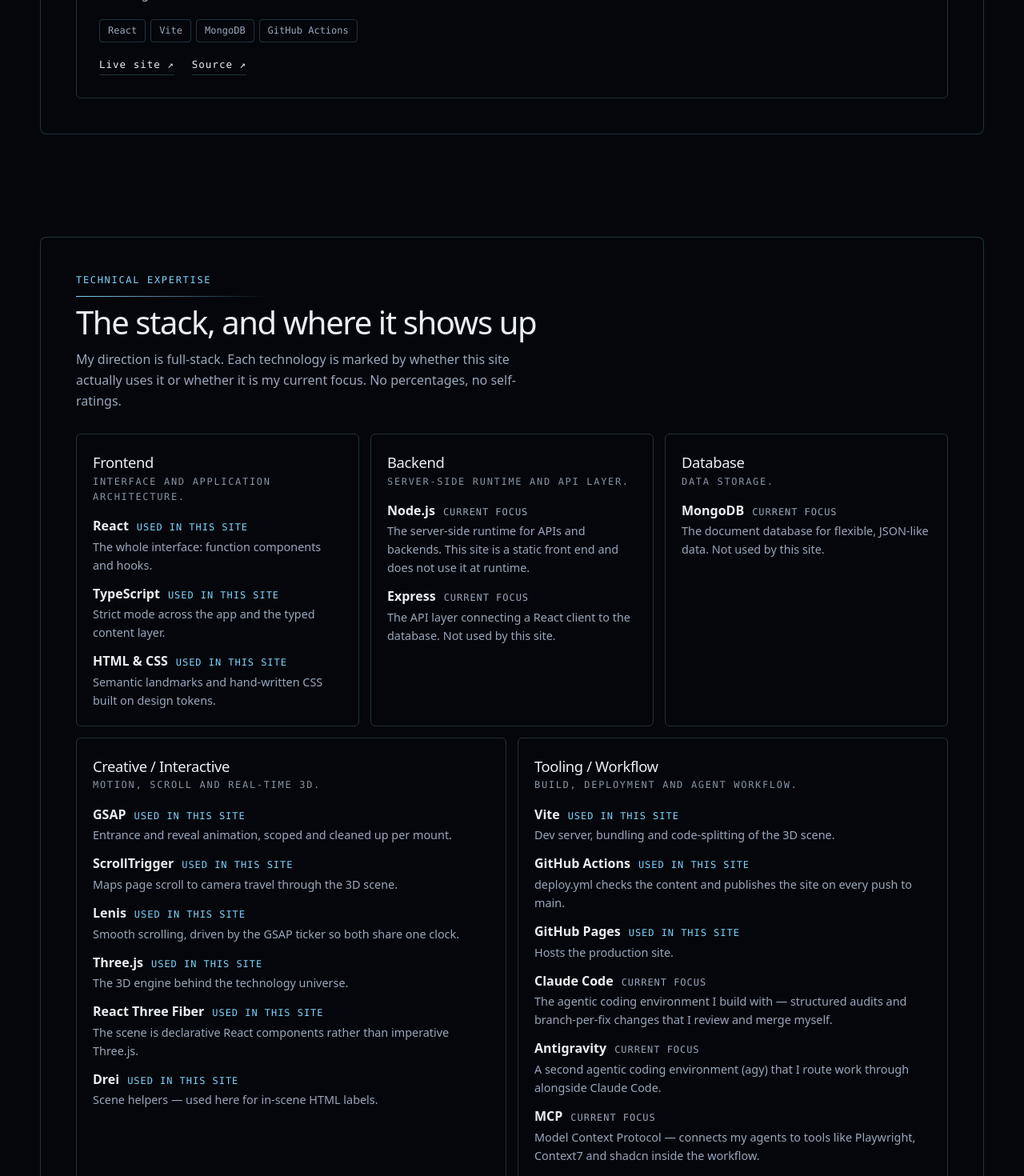
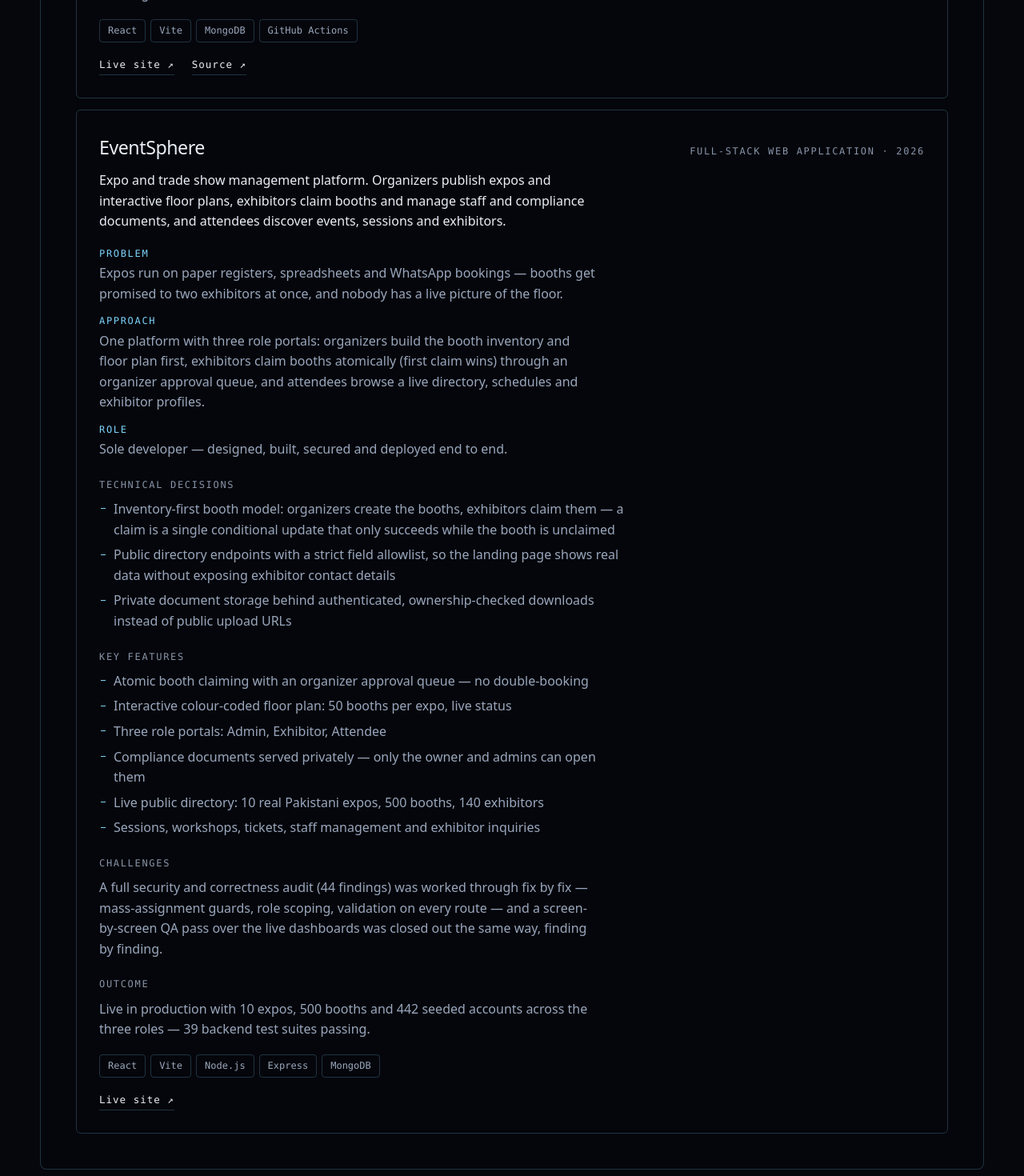
Before and after one commit to shees-swe/shees-swe.github.io, a React (Vite) app: page / in a window 1280 px wide. Shown: the part 2820-4290 px from the top of the page at 80% size. Built offline with nearby package versions, Linux system fonts and the light colour scheme; a web font is replaced by a local one.

Commit message:
Add EventSphere project entry

```diff
--- a/src/data/projects.ts
+++ b/src/data/projects.ts
@@ -62,6 +62,39 @@ export const projects: Project[] = [
     liveUrl: 'https://edupredict-blue.vercel.app',
     sourceUrl: 'https://github.com/shees-swe/edupredict',
   },
+  {
+    id: 'eventsphere',
+    name: 'EventSphere',
+    kind: 'Full-Stack Web Application',
+    year: '2026',
+    summary:
+      'Expo and trade show management platform. Organizers publish expos and interactive floor plans, exhibitors claim booths and manage staff and compliance documents, and attendees discover events, sessions and exhibitors.',
+    problem:
+      'Expos run on paper registers, spreadsheets and WhatsApp bookings — booths get promised to two exhibitors at once, and nobody has a live picture of the floor.',
+    solution:
+      'One platform with three role portals: organizers build the booth inventory and floor plan first, exhibitors claim booths atomically (first claim wins) through an organizer approval queue, and attendees browse a live directory, schedules and exhibitor profiles.',
+    role: 'Sole developer — designed, built, secured and deployed end to end.',
+    stack: ['react', 'vite', 'node', 'express', 'mongodb'],
+    features: [
+      'Atomic booth claiming with an organizer approval queue — no double-booking',
+      'Interactive colour-coded floor plan: 50 booths per expo, live status',
+      'Three role portals: Admin, Exhibitor, Attendee',
+      'Compliance documents served privately — only the owner and admins can open them',
+      'Live public directory: 10 real Pakistani expos, 500 booths, 140 exhibitors',
+      'Sessions, workshops, tickets, staff management and exhibitor inquiries',
+    ],
+    decisions: [
+      'Inventory-first booth model: organizers create the booths, exhibitors claim them — a claim is a single conditional update that only succeeds while the booth is unclaimed',
+      'Public directory endpoints with a strict field allowlist, so the landing page shows real data without exposing exhibitor contact details',
+      'Private document storage behind authenticated, ownership-checked downloads instead of public upload URLs',
+    ],
+    challenges:
+      'A full security and correctness audit (44 findings) was worked through fix by fix — mass-assignment guards, role scoping, validation on every route — and a screen-by-screen QA pass over the live dashboards was closed out the same way, finding by finding.',
+    outcome:
+      'Live in production with 10 expos, 500 booths and 442 seeded accounts across the three roles — 39 backend test suites passing.',
+    liveUrl: 'https://eventsphere-frontend-eight.vercel.app',
+    sourceUrl: null,
+  },
 ];
 
 /** Copy for the empty state. */
```
